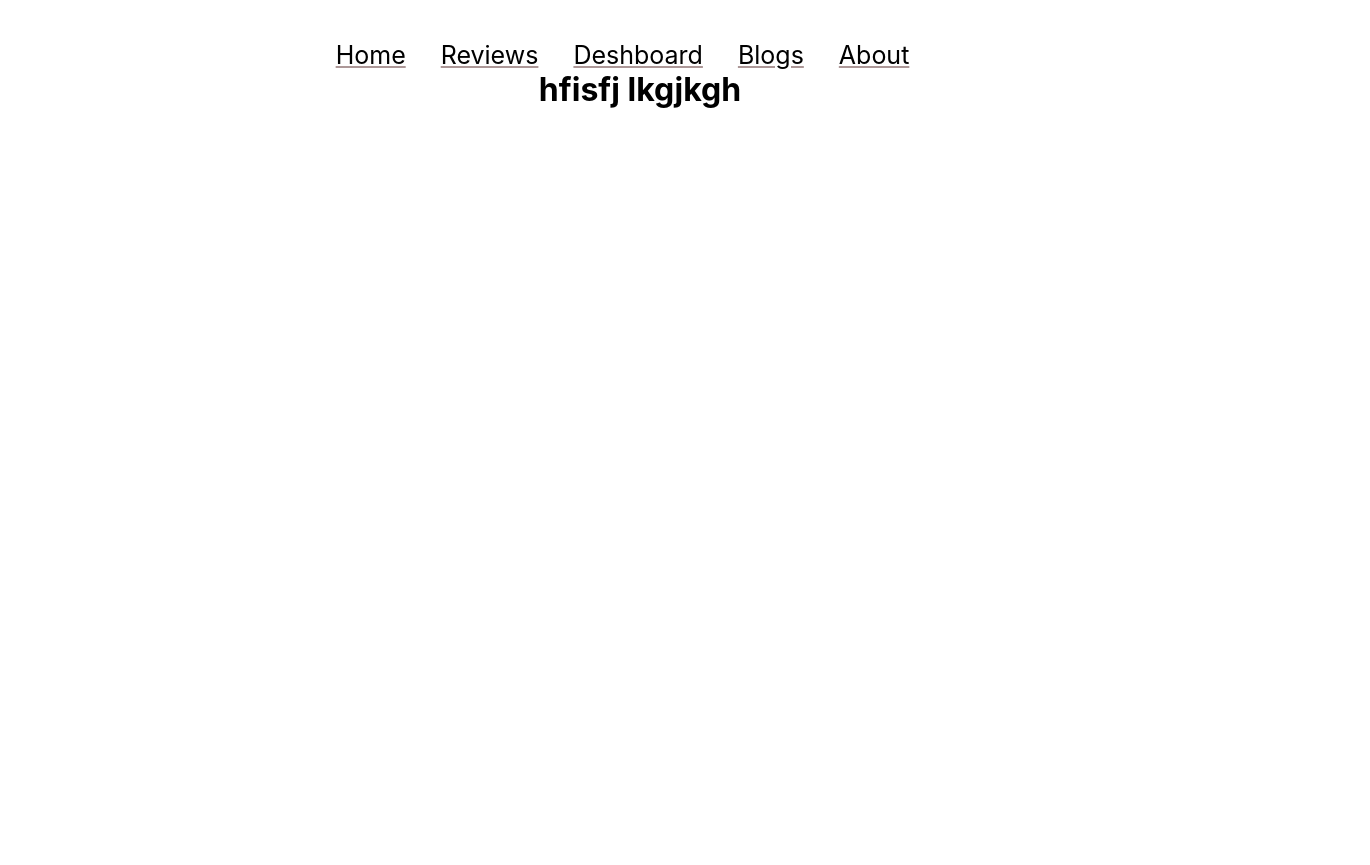
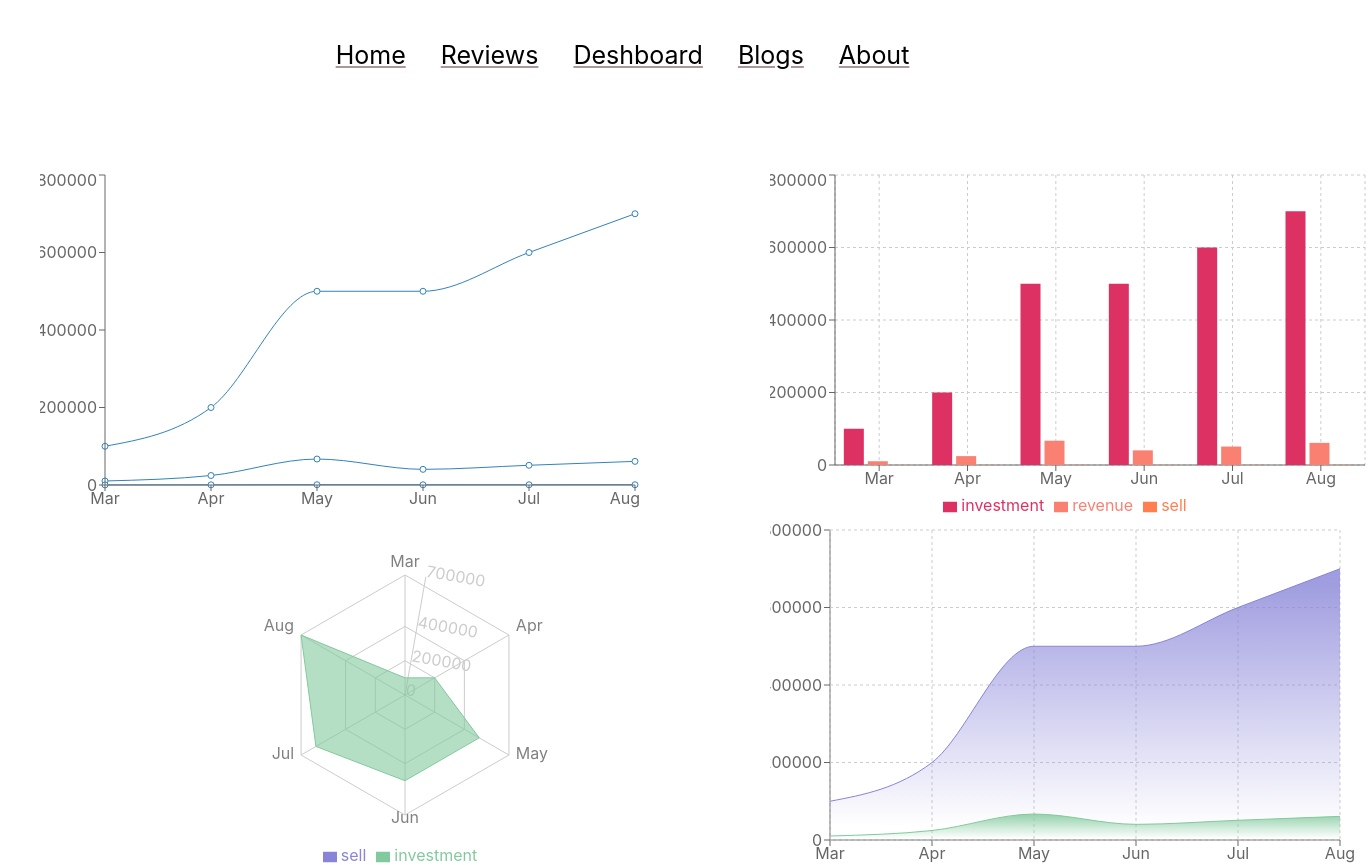
Before and after one commit to mdshahedhossen/products-review, a React (Create React App) app: page /deshboard in a window 1280 px wide. Shown: the top 865 px of the page, 1370 px wide, since content can reach past the window. Before the commit the page ends 800 px from the top, so only its background shows below. Built offline with nearby package versions, Linux system fonts and the light colour scheme.

Commit message:
all deshboard

```diff
--- /dev/null
+++ b/public/rechartdata.json
@@ -0,0 +1,38 @@
+[
+    {
+        "month": "Mar",
+        "investment": 100000,
+        "sell": 241,
+        "revenue": 10401
+    },
+    {
+        "month": "Apr",
+        "investment": 200000,
+        "sell": 423,
+        "revenue": 24500
+    },
+    {
+        "month": "May",
+        "investment": 500000,
+        "sell": 726,
+        "revenue": 67010
+    },
+    {
+        "month": "Jun",
+        "investment": 500000,
+        "sell": 529,
+        "revenue": 40405
+    },
+    {
+        "month": "Jul",
+        "investment": 600000,
+        "sell": 601,
+        "revenue": 50900
+    },
+    {
+        "month": "Aug",
+        "investment": 700000,
+        "sell": 670,
+        "revenue": 61000
+    }
+]
--- a/src/App.js
+++ b/src/App.js
@@ -5,6 +5,7 @@ import Home from './Components/Home/Home';
 import Header from './Components/Header/Header';
 import Reviews from './Components/Reviews/Reviews';
 import Deshboard from './Components/Deshboard/Deshboard';
+import Blogs from './Components/Blogs/Blogs';
 
 function App() {
   return (
@@ -15,6 +16,7 @@ function App() {
         <Route path='/home' element={<Home></Home>}></Route>
         <Route path='/reviews' element={<Reviews></Reviews>}></Route>
         <Route path='/deshboard' element={<Deshboard></Deshboard>}></Route>
+        <Route path='/blogs' element={<Blogs></Blogs>}></Route>
       </Routes>
     </div>
   );
--- a/src/Components/Blogs/Blogs.css
+++ b/src/Components/Blogs/Blogs.css
@@ -0,0 +1,23 @@
+.box{
+    border: 1px solid gray;
+    padding: 10px;
+    border-radius: 5px;
+    margin: auto;
+    margin-bottom: 40px;
+    width: 850px;
+
+
+}
+.box p{
+    text-align: justify;
+    margin-top: 8px;
+}
+.box-container{
+    margin-top: 50px;
+}
+.box-container h1{
+    margin-bottom: 49px;
+    text-decoration: underline;
+    font-size: 60px;
+    color: #dbad6f;
+}
--- a/src/Components/Blogs/Blogs.js
+++ b/src/Components/Blogs/Blogs.js
@@ -0,0 +1,12 @@
+import React from 'react';
+import './Blogs.css'
+
+const Blogs = () => {
+    return (
+        <div className='box-container'>
+
+        </div>
+    );
+};
+
+export default Blogs;
--- a/src/Components/Deshboard/Deshboard.css
+++ b/src/Components/Deshboard/Deshboard.css
@@ -0,0 +1,6 @@
+.chart-container{
+    margin:100px;
+    margin-left: 40px;
+    display: grid;
+    grid-template-columns: repeat(2,1fr);
+}
--- a/src/Components/Deshboard/Deshboard.js
+++ b/src/Components/Deshboard/Deshboard.js
@@ -1,11 +1,120 @@
-import React from 'react';
+import React, { useEffect, useState } from "react";
+import './Deshboard.css'
+import {
+    Area,
+    AreaChart,
+  Bar,
+  BarChart,
+  CartesianGrid,
+  Legend,
+  Line,
+  LineChart,
+  PolarAngleAxis,
+  PolarGrid,
+  PolarRadiusAxis,
+  Radar,
+  RadarChart,
+  Tooltip,
+  XAxis,
+  YAxis,
+} from "recharts";
 
 const Deshboard = () => {
-    return (
-        <div>
-            <h1>hfisfj lkgjkgh</h1>
-        </div>
-    );
+  const [charts, setCharts] = useState([]);
+  useEffect(() => {
+    fetch("rechartdata.json")
+      .then((res) => res.json())
+      .then((data) => setCharts(data));
+  }, []);
+
+
+  return (
+    <div className="chart-container">
+      <div className="line-chart">
+        <LineChart width={600} height={350} data={charts}>
+          <Line type="monotone" dataKey={"revenue"}></Line>
+          <Line type="monotone" dataKey={"investment"}></Line>
+          <Line type="monotone" dataKey={"sell"}></Line>
+          <XAxis dataKey={"month"}></XAxis>
+          <YAxis></YAxis>
+          <Tooltip></Tooltip>
+        </LineChart>
+      </div>
+      <div className="bar-chart">
+        <BarChart width={600} height={350} data={charts}>
+          <CartesianGrid strokeDasharray="3 3" />
+          <XAxis dataKey="month" />
+          <YAxis />
+          <Tooltip />
+          <Legend />
+          <Bar dataKey="investment" fill="#DE3163" />
+          <Bar dataKey="revenue" fill="#FA8072" />
+          <Bar dataKey="sell" fill="#FF7F50" />
+        </BarChart>
+      </div>
+
+      <div className="readar-chart">
+        <RadarChart outerRadius={120} width={730} height={350} data={charts}>
+          <PolarGrid />
+          <PolarAngleAxis dataKey="month" />
+          <PolarRadiusAxis angle={80} domain={[0, 150]} />
+          <Radar
+            name="sell"
+            dataKey="sell"
+            stroke="#8884d8"
+            fill="#8884d8"
+            fillOpacity={0.6}
+          />
+          <Radar
+            name="investment"
+            dataKey="investment"
+            stroke="#82ca9d"
+            fill="#82ca9d"
+            fillOpacity={0.6}
+          />
+          <Legend />
+        </RadarChart>
+      </div>
+
+      <div className="area-chart">
+        <AreaChart
+          width={600}
+          height={350}
+          data={charts}
+          margin={{ top: 10, right: 30, left: 0, bottom: 0 }}
+        >
+          <defs>
+            <linearGradient id="colorUv" x1="0" y1="0" x2="0" y2="1">
+              <stop offset="5%" stopColor="#8884d8" stopOpacity={0.8} />
+              <stop offset="95%" stopColor="#8884d8" stopOpacity={0} />
+            </linearGradient>
+            <linearGradient id="colorPv" x1="0" y1="0" x2="0" y2="1">
+              <stop offset="5%" stopColor="#82ca9d" stopOpacity={0.8} />
+              <stop offset="95%" stopColor="#82ca9d" stopOpacity={0} />
+            </linearGradient>
+          </defs>
+          <XAxis dataKey="month" />
+          <YAxis />
+          <CartesianGrid strokeDasharray="3 3" />
+          <Tooltip />
+          <Area
+            type="monotone"
+            dataKey="investment"
+            stroke="#8884d8"
+            fillOpacity={1}
+            fill="url(#colorUv)"
+          />
+          <Area
+            type="monotone"
+            dataKey="revenue"
+            stroke="#82ca9d"
+            fillOpacity={1}
+            fill="url(#colorPv)"
+          />
+        </AreaChart>
+      </div>
+    </div>
+  );
 };
 
 export default Deshboard;
```
